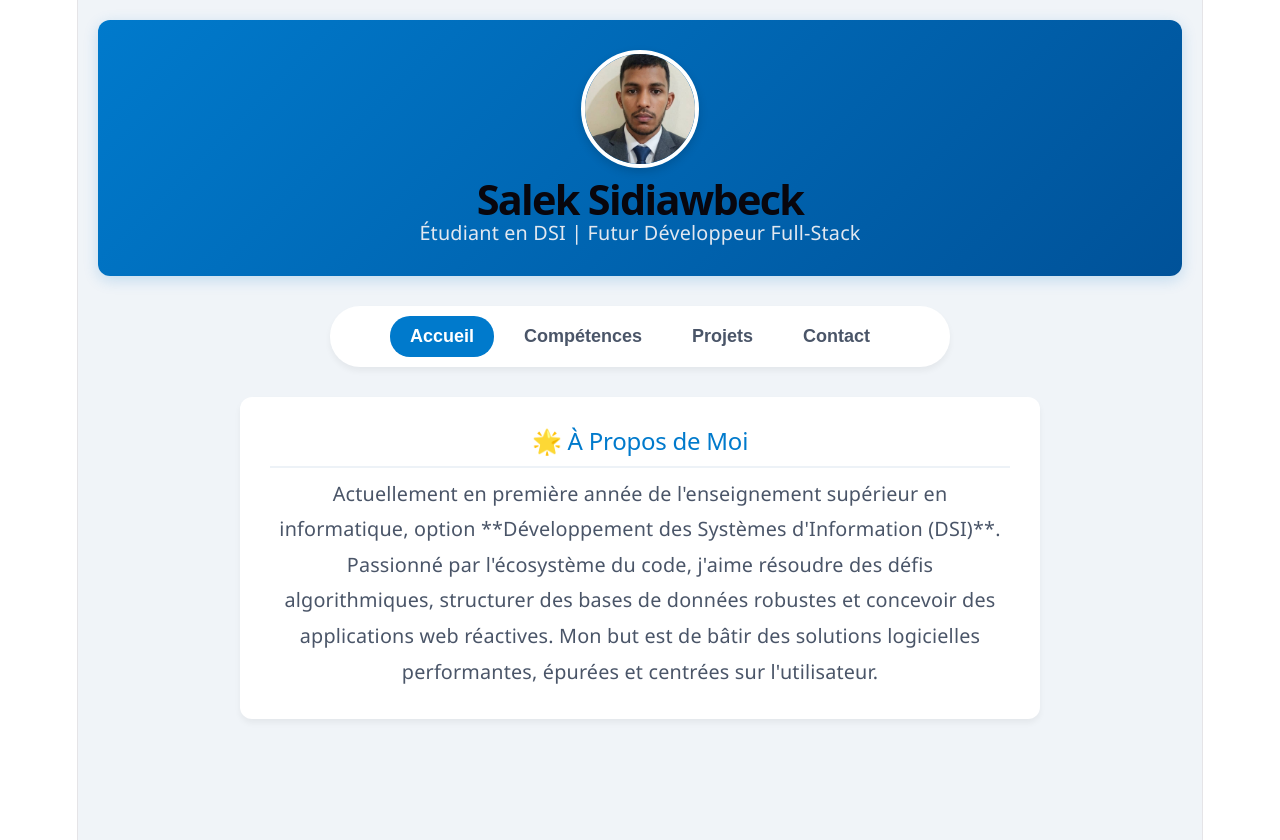
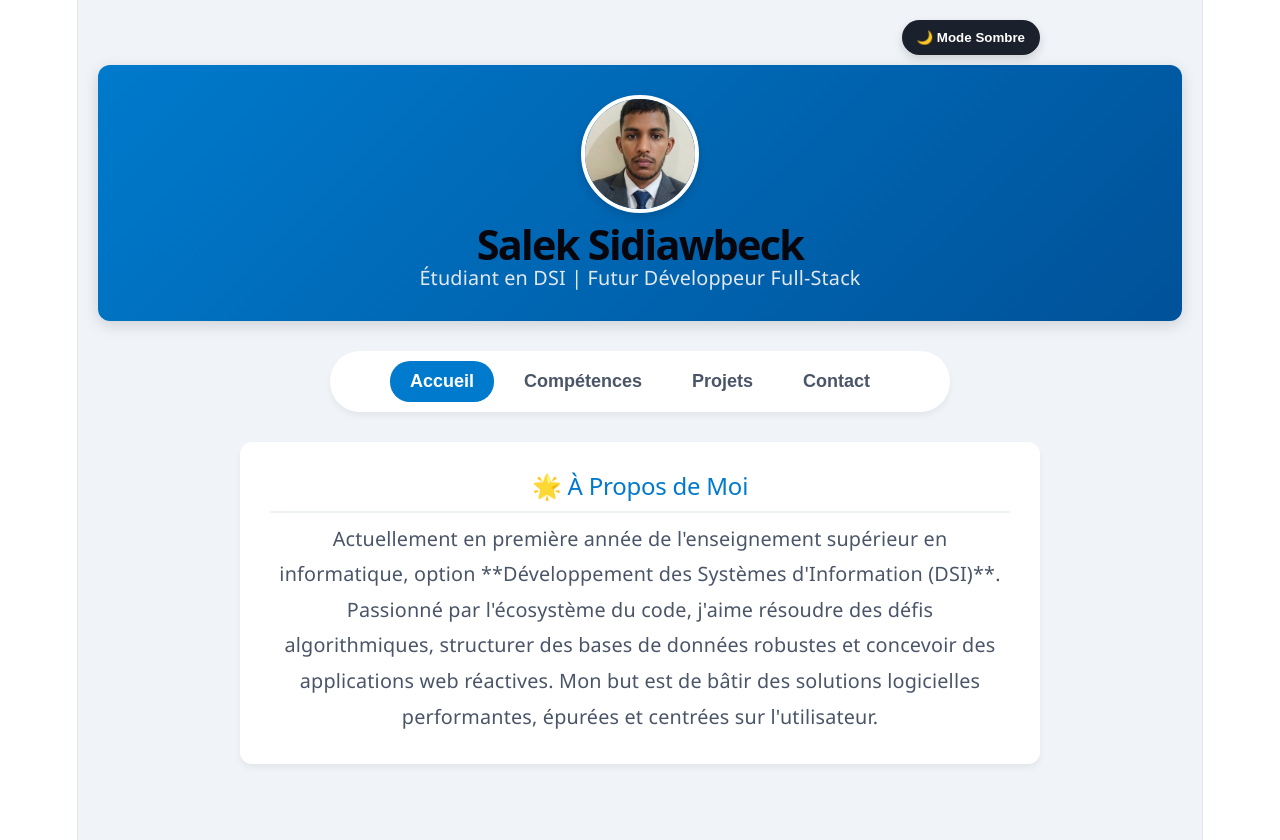
Before and after one commit to saleck763/saleck-portfolio, a React (Vite) app: page / in a window 1280 px wide. Built offline with nearby package versions, Linux system fonts and the light colour scheme.

Commit message:
Ajout mod dark

```diff
--- a/src/App.jsx
+++ b/src/App.jsx
@@ -2,8 +2,9 @@ import React, { useState } from 'react';
 import saleckImg from './saleck.jpeg';
 
 function App() {
-  // إدارة حالة الصفحة النشطة (الافتراضية هي الرئيسية 'accueil')
   const [activeTab, setActiveTab] = useState('accueil');
+  // 1. حالة إدارة الوضع الليلي (الافتراضي false يعني نهاراً)
+  const [darkMode, setDarkMode] = useState(false);
 
   // Liste des projets
   const myProjects = [
@@ -27,11 +28,11 @@ function App() {
     { name: 'JavaScript & React', level: 'Développement Web Moderne' }
   ];
 
-  // دالة مساعدة لتنسيق أزرار التنقل (Navbar) حسب الصفحة النشطة
+  // تنسيق أزرار التنقل حسب الصفحة والوضع الحالي
   const tabStyle = (tabName) => ({
     padding: '10px 20px',
     backgroundColor: activeTab === tabName ? '#007acc' : 'transparent',
-    color: activeTab === tabName ? '#fff' : '#4a5568',
+    color: activeTab === tabName ? '#fff' : (darkMode ? '#cbd5e0' : '#4a5568'),
     border: 'none',
     borderRadius: '20px',
     cursor: 'pointer',
@@ -40,25 +41,59 @@ function App() {
     transition: 'all 0.3s ease'
   });
 
+  // 2. تحديد الألوان بناءً على الوضع الليلي أو النهاري
+  const themeContainer = {
+    fontFamily: "'Poppins', 'Segoe UI', sans-serif",
+    direction: 'ltr',
+    backgroundColor: darkMode ? '#1a202c' : '#f0f4f8', // خلفية الموقع كاملة
+    color: darkMode ? '#f7fafc' : '#2d3748',          // لون النصوص العامة
+    minHeight: '100vh',
+    padding: '20px',
+    transition: 'background-color 0.4s ease, color 0.4s ease' // حركة ناعمة عند التحول
+  };
+
+  const cardStyle = {
+    backgroundColor: darkMode ? '#2d3748' : '#fff',    // خلفية البطاقات
+    color: darkMode ? '#f7fafc' : '#2d3748',
+    padding: '30px',
+    borderRadius: '12px',
+    boxShadow: darkMode ? '0 4px 6px rgba(0,0,0,0.3)' : '0 4px 6px rgba(0,0,0,0.05)',
+    transition: 'all 0.3s ease'
+  };
+
   return (
-    <div style={{
-      fontFamily: "'Poppins', 'Segoe UI', sans-serif",
-      direction: 'ltr',
-      backgroundColor: '#f0f4f8',
-      color: '#2d3748',
-      minHeight: '100vh',
-      padding: '20px'
-    }}>
+    <div style={themeContainer}>
 
-      {/* 1. HEADER (ثابت في كل الصفحات ليعرف من أنت) */}
+      {/* زر التبديل بين الوضع الليلي والنهاري Floating Button */}
+      <div style={{ display: 'flex', justifyContent: 'flex-end', maxWidth: '800px', margin: '0 auto 10px auto' }}>
+        <button
+          onClick={() => setDarkMode(!darkMode)}
+          style={{
+            padding: '10px 15px',
+            borderRadius: '50px',
+            border: 'none',
+            backgroundColor: darkMode ? '#f6e05e' : '#1a202c',
+            color: darkMode ? '#1a202c' : '#fff',
+            cursor: 'pointer',
+            fontWeight: 'bold',
+            boxShadow: '0 4px 10px rgba(0,0,0,0.15)',
+            transition: 'all 0.3s ease'
+          }}
+        >
+          {darkMode ? '☀️ Mode Clair' : '🌙 Mode Sombre'}
+        </button>
+      </div>
+
+      {/* HEADER */}
       <header style={{
         textAlign: 'center',
         marginBottom: '30px',
-        background: 'linear-gradient(135deg, #007acc, #005299)',
+        background: darkMode ? 'linear-gradient(135deg, #1f4068, #162447)' : 'linear-gradient(135deg, #007acc, #005299)',
         color: '#fff',
         padding: '30px 20px',
         borderRadius: '12px',
-        boxShadow: '0 4px 15px rgba(0,122,204,0.2)'
+        boxShadow: '0 4px 15px rgba(0,0,0,0.15)',
+        transition: 'all 0.4s ease'
       }}>
         <img
           src={saleckImg}
@@ -79,17 +114,18 @@ function App() {
         </p>
       </header>
 
-      {/* 2. شريط التنقل الجديد (NAVIGATION NAVBAR) */}
+      {/* NAVBAR */}
       <nav style={{
         display: 'flex',
         justifyContent: 'center',
         gap: '10px',
-        backgroundColor: '#fff',
+        backgroundColor: darkMode ? '#2d3748' : '#fff',
         padding: '10px',
         borderRadius: '30px',
         maxWidth: '600px',
         margin: '0 auto 30px auto',
-        boxShadow: '0 4px 6px rgba(0,0,0,0.05)'
+        boxShadow: '0 4px 6px rgba(0,0,0,0.05)',
+        transition: 'all 0.4s ease'
       }}>
         <button style={tabStyle('accueil')} onClick={() => setActiveTab('accueil')}>Accueil</button>
         <button style={tabStyle('competences')} onClick={() => setActiveTab('competences')}>Compétences</button>
@@ -100,164 +136,113 @@ function App() {
       {/* CONTAINER PRINCIPAL DYNAMIQUE */}
       <div style={{ maxWidth: '800px', margin: '0 auto' }}>
 
-        {/* عرض صفحة: ACCUEIL */}
+        {/* ACCUEIL */}
         {activeTab === 'accueil' && (
-          <section style={{ backgroundColor: '#fff', padding: '30px', borderRadius: '12px', boxShadow: '0 4px 6px rgba(0,0,0,0.05)' }}>
+          <section style={cardStyle}>
             <h2 style={{ color: '#007acc', marginTop: '0', borderBottom: '2px solid #edf2f7', paddingBottom: '10px' }}>🌟 À Propos de Moi</h2>
-            <p style={{ lineHeight: '1.8', fontSize: '1.1rem', color: '#4a5568' }}>
+            <p style={{ lineHeight: '1.8', fontSize: '1.1rem', color: darkMode ? '#cbd5e0' : '#4a5568' }}>
               Actuellement en première année de l'enseignement supérieur en informatique, option **Développement des Systèmes d'Information (DSI)**.
               Passionné par l'écosystème du code, j'aime résoudre des défis algorithmiques, structurer des bases de données robustes et concevoir des applications web réactives. Mon but est de bâtir des solutions logicielles performantes, épurées et centrées sur l'utilisateur.
             </p>
           </section>
         )}
 
-   {/* عرض صفحة: COMPÉTENCES */}
+        {/* COMPÉTENCES */}
         {activeTab === 'competences' && (
-          <section style={{ backgroundColor: '#fff', padding: '30px', borderRadius: '12px', boxShadow: '0 4px 6px rgba(0,0,0,0.05)' }}>
+          <section style={cardStyle}>
             <h2 style={{ color: '#007acc', marginTop: '0', borderBottom: '2px solid #edf2f7', paddingBottom: '10px', marginBottom: '20px' }}>🛠️ Mes Compétences</h2>
             <div style={{ display: 'grid', gridTemplateColumns: 'repeat(auto-fit, minmax(200px, 1fr))', gap: '15px' }}>
               {mySkills.map((skill, index) => (
                 <div
                   key={index}
-
-                  // تأثير الـ Hover الذكي لبطاقات المهارات
                   onMouseEnter={(e) => {
-                    e.currentTarget.style.transform = 'scale(1.08)'; // تكبير خفيف جداً وأنيق
-                    e.currentTarget.style.boxShadow = '0 10px 20px rgba(0,0,0,0.15)';
-                    e.currentTarget.style.backgroundColor = '#eef6fc'; // تغيير لون الخلفية قليلاً عند الوقوف عليها
+                    e.currentTarget.style.transform = 'scale(1.08)';
+                    e.currentTarget.style.boxShadow = '0 10px 20px rgba(0,0,0,0.2)';
+                    e.currentTarget.style.backgroundColor = darkMode ? '#4a5568' : '#eef6fc';
                   }}
                   onMouseLeave={(e) => {
                     e.currentTarget.style.transform = 'scale(1)';
                     e.currentTarget.style.boxShadow = 'none';
-                    e.currentTarget.style.backgroundColor = '#f7fafc';
+                    e.currentTarget.style.backgroundColor = darkMode ? '#1a202c' : '#f7fafc';
                   }}
-
                   style={{
                     padding: '15px',
-                    backgroundColor: '#f7fafc',
+                    backgroundColor: darkMode ? '#1a202c' : '#f7fafc',
                     borderRadius: '8px',
                     borderLeft: '4px solid #3182ce',
                     cursor: 'pointer',
-                    transition: 'all 0.2s ease-in-out' // حركة ناعمة وسريعة
+                    transition: 'all 0.2s ease-in-out'
                   }}
                 >
                   <h4 style={{ margin: '0 0 5px 0', color: '#2b6cb0', fontSize: '1.1rem' }}>{skill.name}</h4>
-                  <p style={{ margin: '0', color: '#718096', fontSize: '0.9rem' }}>{skill.level}</p>
+                  <p style={{ margin: '0', color: darkMode ? '#a0aec0' : '#718096', fontSize: '0.9rem' }}>{skill.level}</p>
                 </div>
               ))}
             </div>
           </section>
         )}
 
-       {/* عرض صفحة: PROJETS */}
+        {/* PROJETS */}
         {activeTab === 'projets' && (
-          <section style={{ backgroundColor: '#fff', padding: '30px', borderRadius: '12px', boxShadow: '0 4px 6px rgba(0,0,0,0.05)' }}>
+          <section style={cardStyle}>
             <h2 style={{ color: '#007acc', marginTop: '0', borderBottom: '2px solid #edf2f7', paddingBottom: '10px', marginBottom: '25px' }}>🚀 Mes Projets Récents</h2>
             <div style={{ display: 'grid', gap: '20px' }}>
               {myProjects.map((project) => (
                 <div
                   key={project.id}
-
-                  // الأسطر السحرية الـ 3 القادمة هي التي ستصنع التأثير الحركي فوراً عند مرور الماوس!
                   onMouseEnter={(e) => {
                     e.currentTarget.style.transform = 'translateY(-12px)';
-                    e.currentTarget.style.boxShadow = '0 15px 30px rgba(0,0,0,0.2)';
+                    e.currentTarget.style.boxShadow = '0 15px 30px rgba(0,0,0,0.3)';
                   }}
                   onMouseLeave={(e) => {
                     e.currentTarget.style.transform = 'translateY(0)';
                     e.currentTarget.style.boxShadow = '0 2px 4px rgba(0,0,0,0.02)';
                   }}
-
                   style={{
                     padding: '20px',
-                    backgroundColor: '#f7fafc',
+                    backgroundColor: darkMode ? '#1a202c' : '#f7fafc',
                     borderRadius: '8px',
                     borderTop: '3px solid #007acc',
                     boxShadow: '0 2px 4px rgba(0,0,0,0.02)',
                     cursor: 'pointer',
-                    transition: 'all 0.3s ease' // هنا نجعل الحركة ناعمة وانسيابية
+                    transition: 'all 0.3s ease'
                   }}
                 >
-                  <h3 style={{ margin: '0 0 10px 0', color: '#1a202c' }}>{project.title}</h3>
-                  <p style={{ margin: '0', color: '#4a5568', lineHeight: '1.6' }}>{project.desc}</p>
+                  <h3 style={{ margin: '0 0 10px 0', color: darkMode ? '#fff' : '#1a202c' }}>{project.title}</h3>
+                  <p style={{ margin: '0', color: darkMode ? '#cbd5e0' : '#4a5568', lineHeight: '1.6' }}>{project.desc}</p>
                 </div>
               ))}
             </div>
           </section>
         )}
 
-        {/* عرض صفحة: CONTACT */}
+        {/* CONTACT */}
         {activeTab === 'contact' && (
-          <footer style={{ backgroundColor: '#fff', padding: '30px', borderRadius: '12px', boxShadow: '0 4px 6px rgba(0,0,0,0.05)', textAlign: 'center' }}>
+          <section style={cardStyle}>
             <h2 style={{ color: '#007acc', marginTop: '0' }}>📧 Contactez-moi</h2>
-            <p style={{ color: '#4a5568', marginBottom: '20px' }}>Envoyez-moi un message directement depuis ce formulaire :</p>
+            <p style={{ color: darkMode ? '#cbd5e0' : '#4a5568', marginBottom: '20px' }}>Envoyez-moi un message directement depuis ce formulaire :</p>
 
             <form
-              action="https://formspree.io/f/xanyvwpd" // <--- تأكد من وضع رابط Formspree الخاص بك هنا
+              action="https://formspree.io/f/xkoezvwo"
               method="POST"
               style={{ display: 'flex', flexDirection: 'column', gap: '15px', maxWidth: '400px', margin: '0 auto 30px auto' }}
             >
-              <input type="text" name="name" placeholder="Votre Nom" required style={{ padding: '12px', borderRadius: '6px', border: '1px solid #cbd5e0', fontSize: '1rem' }} />
-              <input type="email" name="email" placeholder="Votre Adresse Email" required style={{ padding: '12px', borderRadius: '6px', border: '1px solid #cbd5e0', fontSize: '1rem' }} />
-              <textarea name="message" placeholder="Votre Message..." rows="4" required style={{ padding: '12px', borderRadius: '6px', border: '1px solid #cbd5e0', fontSize: '1rem', resize: 'none' }}></textarea>
+              <input type="text" name="name" placeholder="Votre Nom" required style={{ padding: '12px', borderRadius: '6px', border: '1px solid #cbd5e0', fontSize: '1rem', backgroundColor: darkMode ? '#1a202c' : '#fff', color: darkMode ? '#fff' : '#000' }} />
+              <input type="email" name="email" placeholder="Votre Adresse Email" required style={{ padding: '12px', borderRadius: '6px', border: '1px solid #cbd5e0', fontSize: '1rem', backgroundColor: darkMode ? '#1a202c' : '#fff', color: darkMode ? '#fff' : '#000' }} />
+              <textarea name="message" placeholder="Votre Message..." rows="4" required style={{ padding: '12px', borderRadius: '6px', border: '1px solid #cbd5e0', fontSize: '1rem', resize: 'none', backgroundColor: darkMode ? '#1a202c' : '#fff', color: darkMode ? '#fff' : '#000' }}></textarea>
               <button type="submit" style={{ padding: '12px 24px', backgroundColor: '#007acc', color: '#fff', border: 'none', borderRadius: '25px', fontWeight: '600', cursor: 'pointer', boxShadow: '0 4px 10px rgba(0,122,204,0.3)' }}>
                 Envoyer le Message
               </button>
             </form>
 
-            {/* 🌐 قسم الروابط الاجتماعية والمهنية الجديد */}
             <div style={{ borderTop: '2px solid #edf2f7', paddingTop: '20px', marginTop: '20px' }}>
-              <p style={{ color: '#718096', fontWeight: '600', marginBottom: '15px' }}>Retrouvez-moi sur :</p>
+              <p style={{ color: darkMode ? '#a0aec0' : '#718096', fontWeight: '600', marginBottom: '15px' }}>Retrouvez-moi sur :</p>
               <div style={{ display: 'flex', justifyContent: 'center', gap: '15px', flexWrap: 'wrap' }}>
-
-                {/* رابط جيت هاب */}
-                <a
-                  href="https://github.com/saleck763" // <--- ضع رابط حسابك في جيت هاب هنا بدقة
-                  target="_blank"
-                  rel="noopener noreferrer"
-                  style={{
-                    padding: '10px 20px',
-                    backgroundColor: '#1a202c',
-                    color: '#fff',
-                    borderRadius: '20px',
-                    textDecoration: 'none',
-                    fontWeight: '600',
-                    fontSize: '0.9rem',
-                    boxShadow: '0 4px 6px rgba(0,0,0,0.1)',
-                    transition: 'all 0.2s ease'
-                  }}
-                  onMouseEnter={(e) => e.currentTarget.style.transform = 'scale(1.1)'}
-                  onMouseLeave={(e) => e.currentTarget.style.transform = 'scale(1)'}
-                >
-                  🐙 GitHub
-                </a>
-
-                {/* رابط الواتساب للتواصل السريع */}
-                <a
-                  href="https://wa.me/22241193520" // <--- ضع رقم هاتفك مكان الاكسات مع رمز الدولة بدون + أو أصفار (مثال: 22236XXXXXX)
-                  target="_blank"
-                  rel="noopener noreferrer"
-                  style={{
-                    padding: '10px 20px',
-                    backgroundColor: '#25D366',
-                    color: '#fff',
-                    borderRadius: '20px',
-                    textDecoration: 'none',
-                    fontWeight: '600',
-                    fontSize: '0.9rem',
-                    boxShadow: '0 4px 6px rgba(0,0,0,0.1)',
-                    transition: 'all 0.2s ease'
-                  }}
-                  onMouseEnter={(e) => e.currentTarget.style.transform = 'scale(1.1)'}
-                  onMouseLeave={(e) => e.currentTarget.style.transform = 'scale(1)'}
-                >
-                  💬 WhatsApp
-                </a>
-
+                <a href="https://github.com/saleck763" target="_blank" rel="noopener noreferrer" style={{ padding: '10px 20px', backgroundColor: '#1a202c', color: '#fff', borderRadius: '20px', textDecoration: 'none', fontWeight: '600', fontSize: '0.9rem', transition: 'all 0.2s' }} onMouseEnter={(e) => e.currentTarget.style.transform = 'scale(1.1)'} onMouseLeave={(e) => e.currentTarget.style.transform = 'scale(1)'}>🐙 GitHub</a>
+                <a href="https://wa.me/22241193520" target="_blank" rel="noopener noreferrer" style={{ padding: '10px 20px', backgroundColor: '#25D366', color: '#fff', borderRadius: '20px', textDecoration: 'none', fontWeight: '600', fontSize: '0.9rem', transition: 'all 0.2s' }} onMouseEnter={(e) => e.currentTarget.style.transform = 'scale(1.1)'} onMouseLeave={(e) => e.currentTarget.style.transform = 'scale(1)'}>💬 WhatsApp</a>
               </div>
             </div>
-
-          </footer>
+          </section>
         )}
 
       </div>
```
